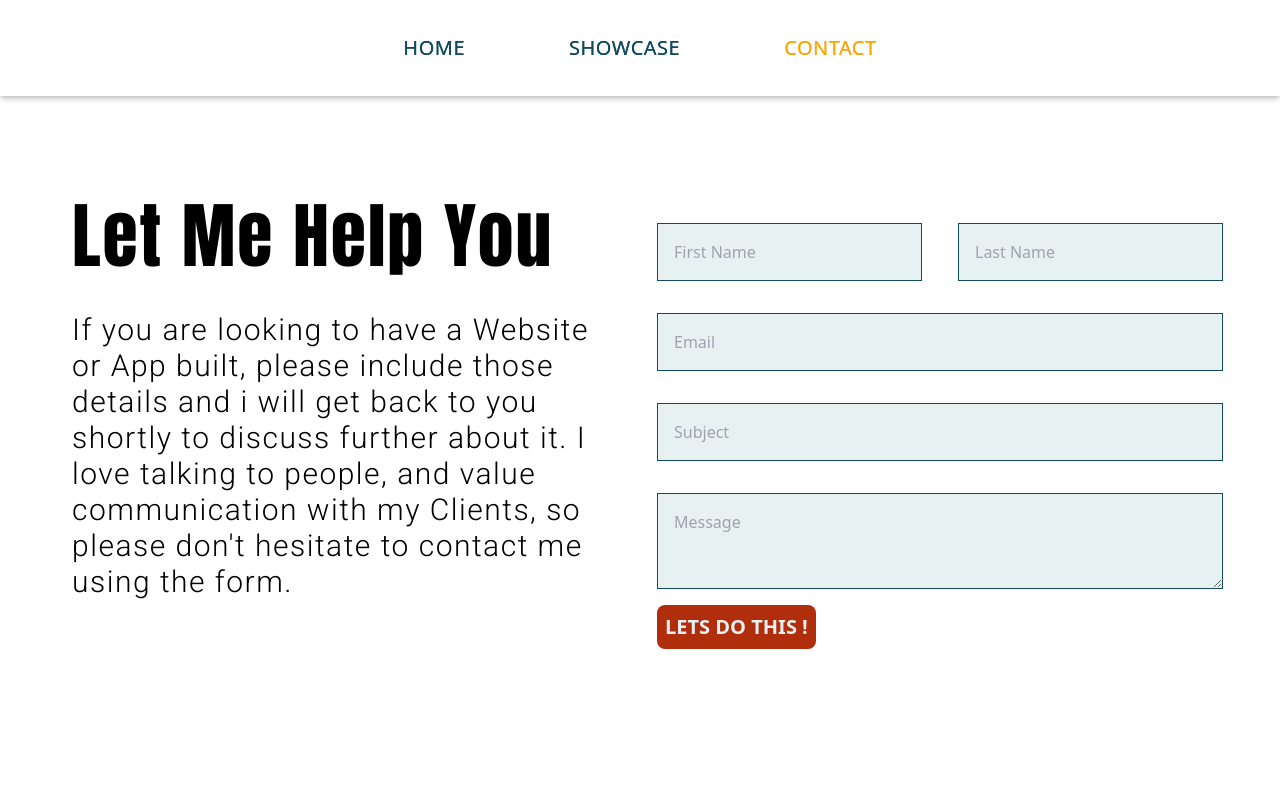
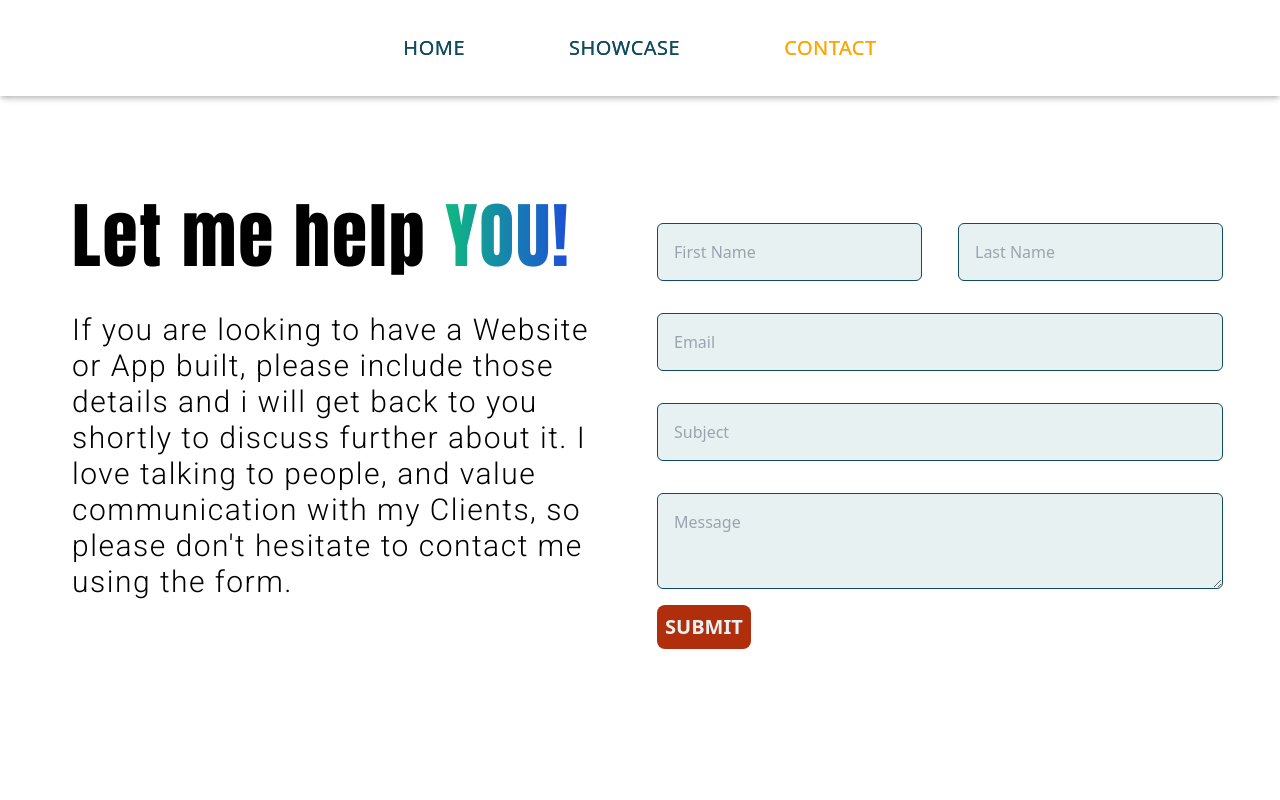
Before and after one commit to skystanoyevitch/sky-portfolio, a React (Create React App) app: page /Contact in a window 1280 px wide. Shown: the top 800 px of the page. Built offline with nearby package versions, Linux system fonts and the light colour scheme.

Commit message:
Minor Fixes to Contact form styles + text

```diff
--- a/src/Page-components/Contact.js
+++ b/src/Page-components/Contact.js
@@ -39,7 +39,7 @@ function Contact() {
 			<div className="container mx-auto md:h-full flex flex-col justify-around px-4 py-14 md:py-0 md:grid md:grid-cols-2 md:justify-items-center md:items-center lg:py-32 lg:px-10">
 				<div className="text-center md:text-left">
 					<div className="font-anton text-2xl md:text-4xl xl:text-7xl tracking-wide px-8">
-						Let Me Help You
+						Let me help <span className="bg-clip-text text-transparent bg-gradient-to-r from-green-500 to-blue-700">YOU!</span>
 					</div>
 					<p className="text-md md:text-2xl xl:text-3xl font-robotoThin tracking-wider leading-relaxed pt-10 px-8">
 						If you are looking to have a Website or App built,
@@ -73,7 +73,7 @@ function Contact() {
 									maxLength: 15,
 								})}
 								type="text"
-								className="p-4 border-primary border bg-secondary"
+								className="p-4 border-primary border bg-secondary rounded-md"
 								name="first_name"
 								placeholder="First Name"
 							/>
@@ -86,7 +86,7 @@ function Contact() {
 										message: "Last Name is Required",
 									},
 								})}
-								className="p-4 border-primary border bg-secondary"
+								className="p-4 border-primary border bg-secondary rounded-md"
 								name="last_name"
 								placeholder="Last Name"
 							/>
@@ -101,7 +101,7 @@ function Contact() {
 										message: "Email is Required",
 									},
 								})}
-								className="p-4 border-primary border bg-secondary"
+								className="p-4 border-primary border bg-secondary rounded-md"
 								name="email"
 								placeholder="Email"
 							/>
@@ -109,13 +109,13 @@ function Contact() {
 							<input
 								type="text"
 								{...register("subject", { maxLength: 15 })}
-								className="p-4 border-primary border bg-secondary"
+								className="p-4 border-primary border bg-secondary rounded-md"
 								name="subject"
 								placeholder="Subject"
 							/>
 
 							<textarea
-								className="border-primary border h-24 p-4 bg-secondary"
+								className="border-primary border h-24 p-4 bg-secondary rounded-md"
 								type="text"
 								{...register("message", {
 									required: {
@@ -137,7 +137,7 @@ function Contact() {
 							className=" text-secondary p-2 text-xl font-semibold mt-4 mx-8 md:mx-0 rounded-lg"
 							style={{ background: "#B02E0C" }}
 						>
-							LETS DO THIS !
+							SUBMIT
 						</button>
 					</form>
 				</div>
```
